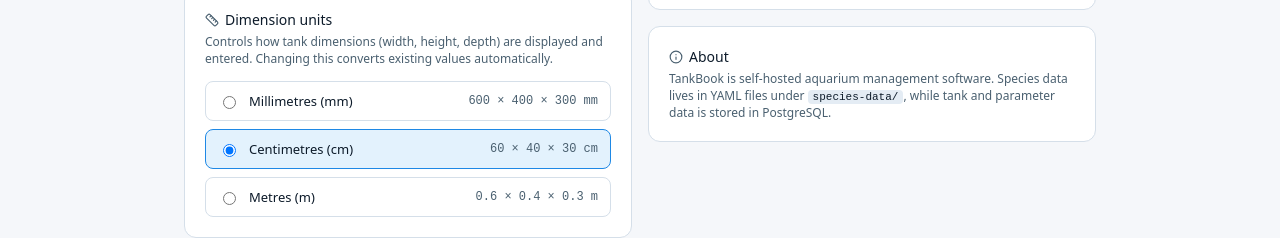
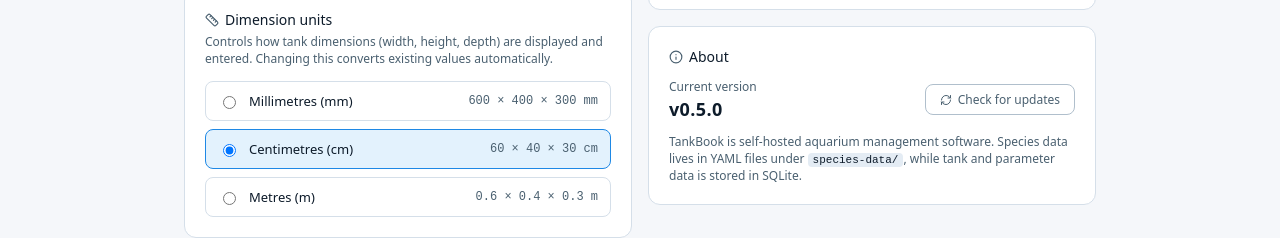
Before and after one commit to TankBook/TankBook-App, a React (Vite) app in the folder frontend/: page /settings in a window 1280 px wide. Shown: the part 440-678 px from the top of the page. Built offline with nearby package versions, Linux system fonts and the light colour scheme; no server answers.

Commit message:
Settings: show app version and add GitHub update check

```diff
--- a/frontend/index.html
+++ b/frontend/index.html
@@ -137,6 +137,11 @@
         border-bottom: 0.5px solid var(--border-sub);
       }
       .species-option:hover { background: var(--surface-2); }
+
+      @keyframes spin {
+        from { transform: rotate(0deg); }
+        to   { transform: rotate(360deg); }
+      }
     </style>
     <script>
       const t = localStorage.getItem('theme')
--- a/frontend/src/pages/Settings.tsx
+++ b/frontend/src/pages/Settings.tsx
@@ -1,8 +1,22 @@
 import { useState, useRef, useEffect } from 'react'
-import { CalendarDays, Ruler, Info, Download, Upload, Droplets } from 'lucide-react'
+import { CalendarDays, Ruler, Info, Download, Upload, Droplets, RefreshCw } from 'lucide-react'
 import { useSettings, formatDate, DateFormat, UnitSystem } from '../context/SettingsContext'
 import { Card } from '../components/ui'
 import { api, Tank } from '../api/client'
+
+const APP_VERSION = '0.5.0'
+const GITHUB_REPO = 'ThatTom/Aqua-Log'
+
+function semverNewer(current: string, latest: string): boolean {
+  const c = current.split('.').map(Number)
+  const l = latest.split('.').map(Number)
+  for (let i = 0; i < Math.max(c.length, l.length); i++) {
+    const cv = c[i] ?? 0, lv = l[i] ?? 0
+    if (lv > cv) return true
+    if (lv < cv) return false
+  }
+  return false
+}
 
 const FORMAT_OPTIONS: { value: DateFormat; label: string }[] = [
   { value: 'DD/MM/YYYY', label: 'DD/MM/YYYY (UK / Europe)' },
@@ -23,6 +37,30 @@
   useEffect(() => {
     api.tanks.list().then(setTanks)
   }, [])
+
+  const [checking, setChecking] = useState(false)
+  const [updateStatus, setUpdateStatus] = useState<'idle' | 'up-to-date' | 'available' | 'no-releases' | 'error'>('idle')
+  const [latestVersion, setLatestVersion] = useState<string | null>(null)
+  const [releaseUrl, setReleaseUrl] = useState<string | null>(null)
+
+  async function checkForUpdates() {
+    setChecking(true)
+    setUpdateStatus('idle')
+    try {
+      const res = await fetch(`https://api.github.com/repos/${GITHUB_REPO}/releases/latest`)
+      if (res.status === 404) { setUpdateStatus('no-releases'); return }
+      if (!res.ok) throw new Error('GitHub API error')
+      const data = await res.json()
+      const tag: string = (data.tag_name ?? '').replace(/^v/, '')
+      setLatestVersion(tag)
+      setReleaseUrl(data.html_url ?? null)
+      setUpdateStatus(semverNewer(APP_VERSION, tag) ? 'available' : 'up-to-date')
+    } catch {
+      setUpdateStatus('error')
+    } finally {
+      setChecking(false)
+    }
+  }
 
   const [exporting, setExporting] = useState(false)
   const [importing, setImporting] = useState(false)
@@ -291,11 +329,74 @@
         </Card>
 
         <Card>
-          <p style={{ fontWeight: 500, fontSize: 14, margin: '0 0 4px', color: 'var(--text)', display: 'flex', alignItems: 'center', gap: 6 }}><Info size={14} color="var(--text-2)" />About</p>
+          <p style={{ fontWeight: 500, fontSize: 14, margin: '0 0 12px', color: 'var(--text)', display: 'flex', alignItems: 'center', gap: 6 }}>
+            <Info size={14} color="var(--text-2)" />About
+          </p>
+
+          <div style={{ display: 'flex', alignItems: 'center', justifyContent: 'space-between', marginBottom: 12 }}>
+            <div>
+              <p style={{ margin: '0 0 2px', fontSize: 12, color: 'var(--text-2)' }}>Current version</p>
+              <p style={{ margin: 0, fontSize: 18, fontWeight: 600, color: 'var(--text)', letterSpacing: '0.02em' }}>
+                v{APP_VERSION}
+              </p>
+            </div>
+            <button
+              onClick={checkForUpdates}
+              disabled={checking}
+              style={{
+                display: 'inline-flex', alignItems: 'center', gap: 6,
+                fontSize: 12, padding: '6px 14px', borderRadius: 8, fontWeight: 500,
+                border: '0.5px solid var(--btn-border)', background: 'transparent', color: 'var(--text-2)',
+                cursor: checking ? 'not-allowed' : 'pointer', opacity: checking ? 0.6 : 1,
+              }}
+            >
+              <RefreshCw size={12} style={{ animation: checking ? 'spin 1s linear infinite' : 'none' }} />
+              {checking ? 'Checking…' : 'Check for updates'}
+            </button>
+          </div>
+
+          {updateStatus === 'up-to-date' && (
+            <div style={{ marginBottom: 12, padding: '8px 12px', borderRadius: 8, background: 'var(--green-bg)', border: '0.5px solid var(--green-border)' }}>
+              <p style={{ margin: 0, fontSize: 12, color: 'var(--green)', fontWeight: 500 }}>
+                ✓ You're up to date — v{APP_VERSION} is the latest release.
+              </p>
+            </div>
+          )}
+
+          {updateStatus === 'available' && latestVersion && (
+            <div style={{ marginBottom: 12, padding: '8px 12px', borderRadius: 8, background: 'var(--blue-bg)', border: '0.5px solid var(--blue-border)' }}>
+              <p style={{ margin: '0 0 6px', fontSize: 12, color: 'var(--blue)', fontWeight: 500 }}>
+                Update available — v{latestVersion}
+              </p>
+              {releaseUrl && (
+                <a
+                  href={releaseUrl}
+                  target="_blank"
+                  rel="noopener noreferrer"
+                  style={{ fontSize: 12, color: 'var(--blue)', textDecoration: 'underline' }}
+                >
+                  View release notes ↗
+                </a>
+              )}
+            </div>
+          )}
+
+          {updateStatus === 'no-releases' && (
+            <div style={{ marginBottom: 12, padding: '8px 12px', borderRadius: 8, background: 'var(--surface-2)', border: '0.5px solid var(--border)' }}>
+              <p style={{ margin: 0, fontSize: 12, color: 'var(--text-2)' }}>No releases published on GitHub yet.</p>
+            </div>
+          )}
+
+          {updateStatus === 'error' && (
+            <div style={{ marginBottom: 12, padding: '8px 12px', borderRadius: 8, background: 'var(--red-bg)', border: '0.5px solid var(--red-border)' }}>
+              <p style={{ margin: 0, fontSize: 12, color: 'var(--red)' }}>Could not reach GitHub. Check your connection and try again.</p>
+            </div>
+          )}
+
           <p style={{ fontSize: 12, color: 'var(--text-2)', margin: 0 }}>
             TankBook is self-hosted aquarium management software. Species data lives in YAML
             files under <code style={{ fontSize: 11, background: 'var(--tag-bg)', padding: '1px 5px', borderRadius: 4, color: 'var(--text)' }}>species-data/</code>,
-            while tank and parameter data is stored in PostgreSQL.
+            while tank and parameter data is stored in SQLite.
           </p>
         </Card>
         </div>{/* end right column */}
```
